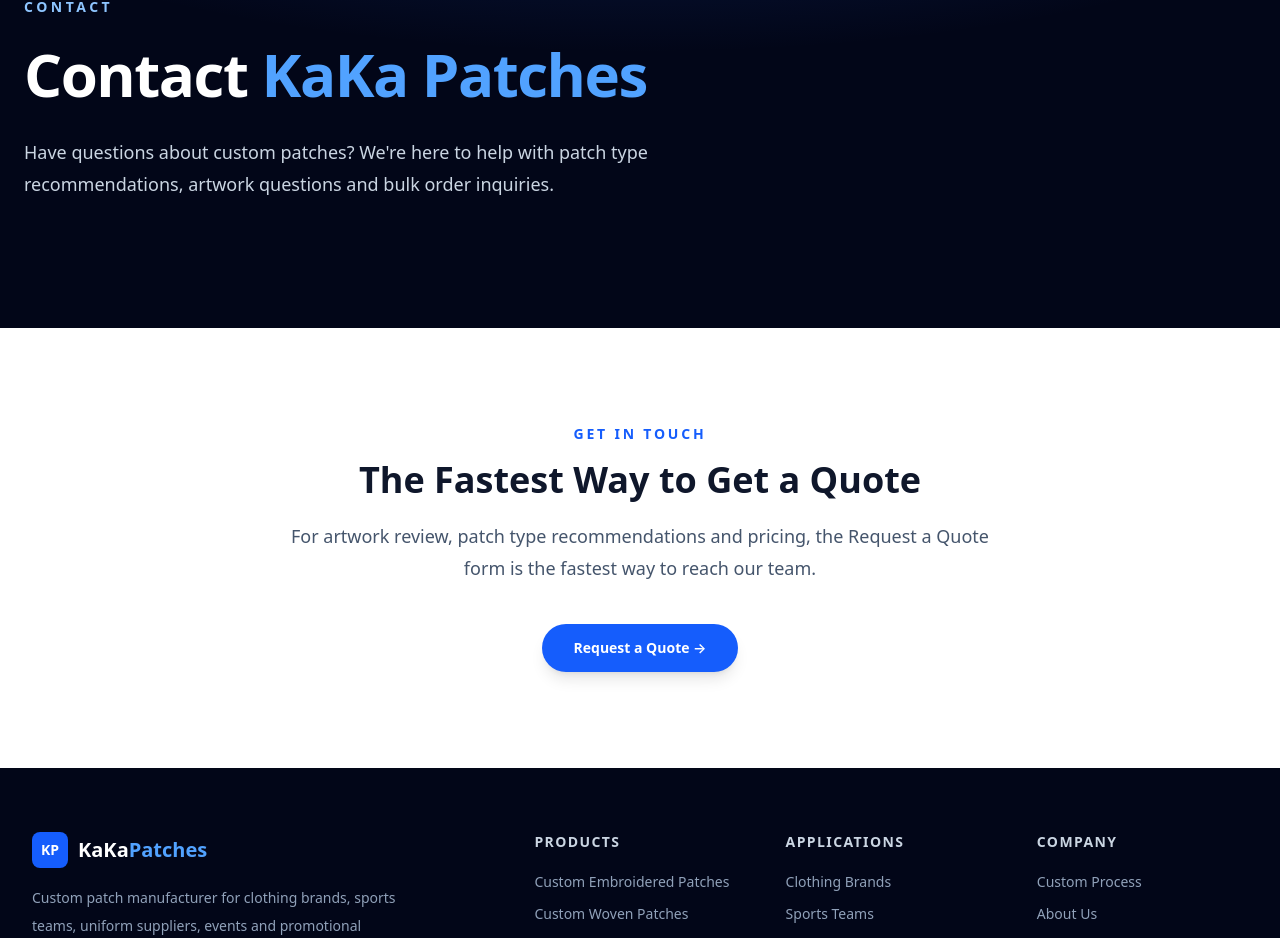
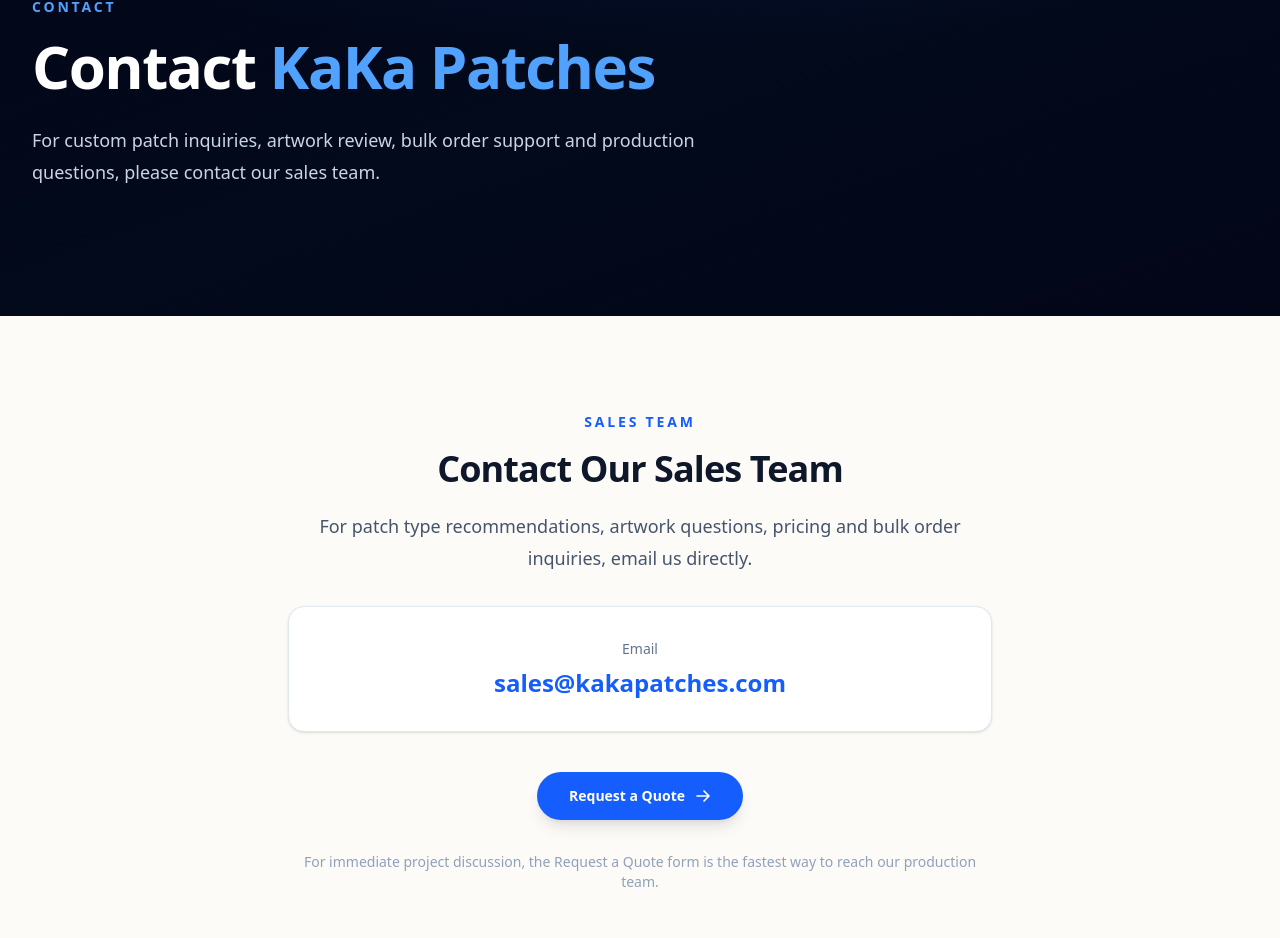
Before and after one commit to KevinGan333/kaka-patches-website, a Next.js app: page /contact-us in a window 1280 px wide. Shown: the part 200-1138 px from the top of the page. Built offline with nearby package versions, Linux system fonts and the light colour scheme.

Commit message:
Add sales contact email to contact page and footer

```diff
--- a/app/contact-us/page.tsx
+++ b/app/contact-us/page.tsx
@@ -3,14 +3,52 @@
 
 export const metadata: Metadata = {
   title: "Contact KaKa Patches | Custom Patch Manufacturer",
-  description: "Contact KaKa Patches for custom patch inquiries, bulk order questions and artwork support. B2B custom patch manufacturer.",
+  description: "Contact KaKa Patches for custom patch inquiries, bulk order questions and artwork support. Email sales@kakapatches.com.",
 };
 
 export default function Page() {
   return (
-    <main className="bg-white text-slate-900">
-      <section className="relative overflow-hidden bg-slate-950 text-white"><div className="absolute inset-0 bg-[radial-gradient(ellipse_60%_50%_at_50%_-10%,rgba(37,99,235,0.25),transparent)]" /><div className="relative mx-auto max-w-7xl px-6 py-24 md:py-32"><p className="text-sm font-semibold uppercase tracking-[0.25em] text-blue-300">Contact</p><h1 className="mt-5 max-w-4xl text-4xl font-extrabold leading-tight tracking-tight md:text-6xl">Contact <span className="text-blue-400">KaKa Patches</span></h1><p className="mt-6 max-w-3xl text-lg leading-8 text-slate-300">Have questions about custom patches? We're here to help with patch type recommendations, artwork questions and bulk order inquiries.</p></div></section>
-      <section className="py-24"><div className="mx-auto max-w-3xl px-6 text-center"><p className="text-sm font-semibold uppercase tracking-[0.2em] text-blue-600">Get in Touch</p><h2 className="mt-4 text-3xl font-bold md:text-4xl">The Fastest Way to Get a Quote</h2><p className="mt-5 text-lg leading-8 text-slate-600">For artwork review, patch type recommendations and pricing, the Request a Quote form is the fastest way to reach our team.</p><div className="mt-10"><Link href="/request-a-quote" className="inline-flex items-center gap-2 rounded-full bg-blue-600 px-8 py-3.5 text-sm font-semibold text-white shadow-lg transition hover:bg-blue-500">Request a Quote →</Link></div></div></section>
+    <main className="bg-[#FDFBF7] text-slate-900">
+      <section className="relative overflow-hidden bg-gradient-to-br from-slate-950 via-[#030a1c] to-slate-950 text-white">
+        <div className="absolute inset-0 bg-[radial-gradient(ellipse_60%_50%_at_50%_-10%,rgba(37,99,235,0.15),transparent)]" />
+        <div className="relative mx-auto max-w-[1440px] px-8 py-24 md:py-32">
+          <p className="text-sm font-semibold uppercase tracking-[0.2em] text-blue-400">Contact</p>
+          <h1 className="mt-4 max-w-3xl text-4xl font-extrabold leading-[1.12] tracking-tight md:text-5xl lg:text-6xl">
+            Contact <span className="text-blue-400">KaKa Patches</span>
+          </h1>
+          <p className="mt-6 max-w-2xl text-lg leading-8 text-slate-300">
+            For custom patch inquiries, artwork review, bulk order support and production questions, please contact our sales team.
+          </p>
+        </div>
+      </section>
+
+      <section className="py-24">
+        <div className="mx-auto max-w-3xl px-8 text-center">
+          <p className="text-sm font-semibold uppercase tracking-[0.2em] text-blue-600">Sales Team</p>
+          <h2 className="mt-4 text-3xl font-extrabold leading-[1.15] tracking-tight md:text-4xl">Contact Our Sales Team</h2>
+          <p className="mt-5 text-lg leading-8 text-slate-600">
+            For patch type recommendations, artwork questions, pricing and bulk order inquiries, email us directly.
+          </p>
+
+          <div className="mt-8 rounded-2xl border border-slate-200 bg-white p-8 shadow-sm">
+            <p className="text-sm text-slate-500 mb-2">Email</p>
+            <a href="mailto:sales@kakapatches.com" className="text-2xl font-bold text-blue-600 hover:text-blue-700 transition">
+              sales@kakapatches.com
+            </a>
+          </div>
+
+          <div className="mt-10 flex flex-wrap justify-center gap-4">
+            <Link href="/request-a-quote" className="inline-flex items-center gap-2.5 rounded-full bg-blue-600 px-8 py-3.5 text-sm font-bold text-white shadow-lg transition hover:bg-blue-500">
+              Request a Quote
+              <svg className="h-4 w-4" fill="none" viewBox="0 0 24 24" strokeWidth={2.5} stroke="currentColor"><path strokeLinecap="round" strokeLinejoin="round" d="M13.5 4.5L21 12m0 0l-7.5 7.5M21 12H3"/></svg>
+            </Link>
+          </div>
+
+          <p className="mt-8 text-sm text-slate-400">
+            For immediate project discussion, the Request a Quote form is the fastest way to reach our production team.
+          </p>
+        </div>
+      </section>
     </main>
   );
 }
--- a/components/SiteFooter.tsx
+++ b/components/SiteFooter.tsx
@@ -14,6 +14,9 @@
               Custom patch manufacturer for clothing brands, sports teams, uniform suppliers, events and promotional products. Factory-direct production with artwork support and flexible customization.
             </p>
             <p className="mt-4 text-xs font-medium uppercase tracking-[0.15em] text-slate-500">Factory-direct custom patch support for B2B buyers worldwide.</p>
+            <p className="mt-3 text-sm text-slate-400">
+              Email: <a href="mailto:sales@kakapatches.com" className="text-blue-400 hover:text-blue-300 transition">sales@kakapatches.com</a>
+            </p>
           </div>
 
           <div>
```
